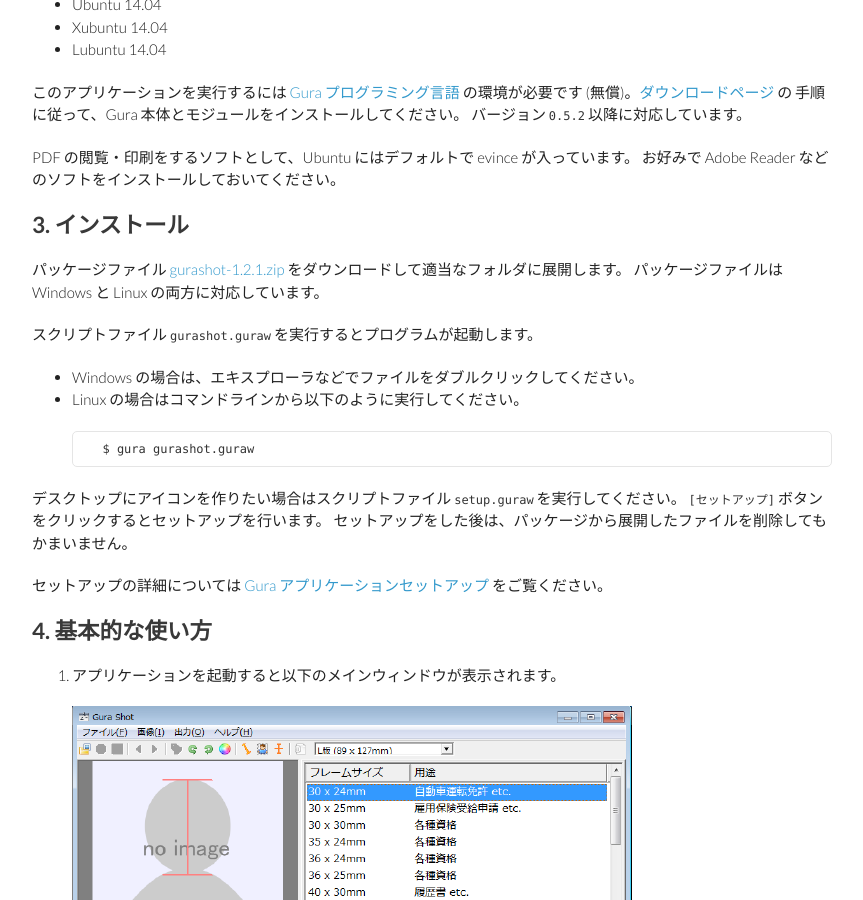
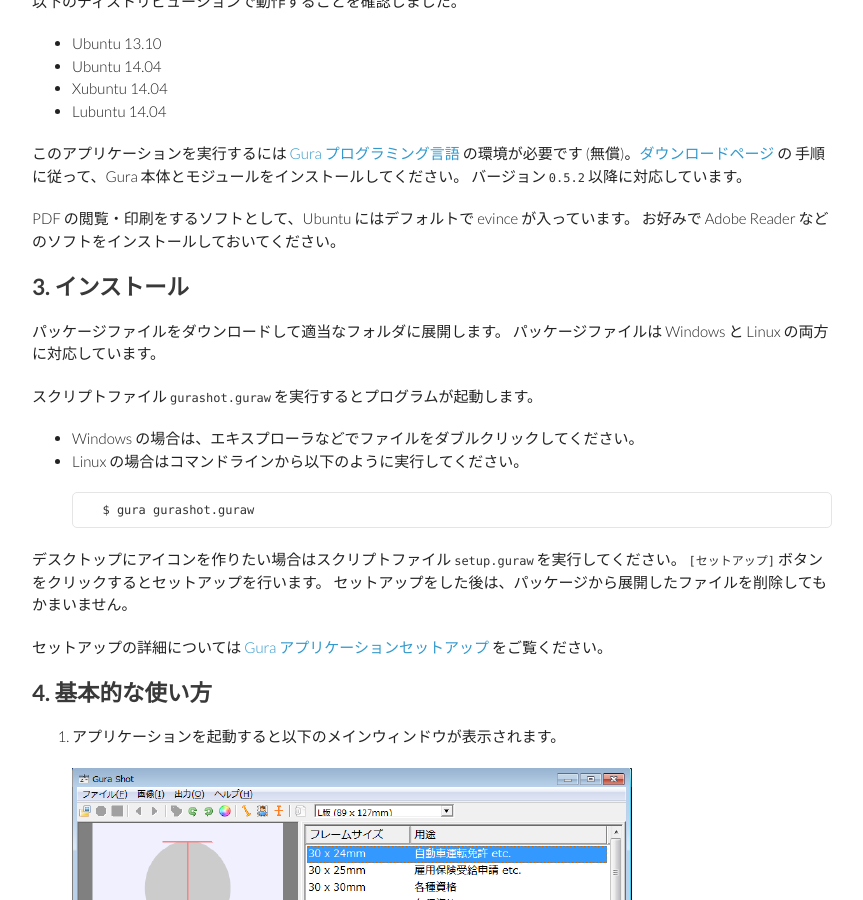
Before and after one commit to gura-app/gura-app.github.io, a Jekyll site: the page built from gurashot/index.md, in a window 1280 px wide and 900 px high, scrolled down 1195 px. Shown: the whole window, without its empty margins (208-1071 px from the left). Built offline with Jekyll 4.4.1, drawn with Linux system fonts in a browser that asks for light colours; Markdown is read by kramdown in place of the engine named in the settings; some of the changed lines change nothing that is shown; some of the changed text lies outside the part shown.

Commit message:
updated document

```diff
--- a/gurashot/index.md
+++ b/gurashot/index.md
@@ -7,9 +7,12 @@
 
 # {{ page.title }}
 
-**ダウンロード:**
 <a href="https://github.com/gura-app/gurashot/releases/download/v{{ app_version }}/gurashot-{{ app_version }}.zip" class="link"
-  onClick="_gaq.push(['_trackEvent','download','click','gurashot-{{ app_version }}.zip']);">gurashot-{{ app_version }}.zip</a>
+  onClick="_gaq.push(['_trackEvent','download','click','gurashot-{{ app_version }}.zip']);"><img src="../images/download.png" alt="download" /></a>
+
+お使いの環境に [Gura プログラミング言語](http://www.gura-lang.org/) がインストールされていない場合は
+[こちら](http://www.gura-lang.org/Download.html) からダウンロード (無償)。
+
 
 ## <a name="intro"></a>1. アプリケーションの紹介
 
@@ -69,10 +72,7 @@
 
 ## <a name="install"></a>3. インストール
 
-パッケージファイル
-<a href="https://github.com/gura-app/gurashot/releases/download/v{{ app_version }}/gurashot-{{ app_version }}.zip" class="link"
-  onClick="_gaq.push(['_trackEvent','download','click','gurashot-{{ app_version }}.zip']);">gurashot-{{ app_version }}.zip</a>
-をダウンロードして適当なフォルダに展開します。
+パッケージファイルをダウンロードして適当なフォルダに展開します。
 パッケージファイルは Windows と Linux の両方に対応しています。
 
 スクリプトファイル `gurashot.guraw` を実行するとプログラムが起動します。
```
Also changed, not shown: images/download.png (added).
